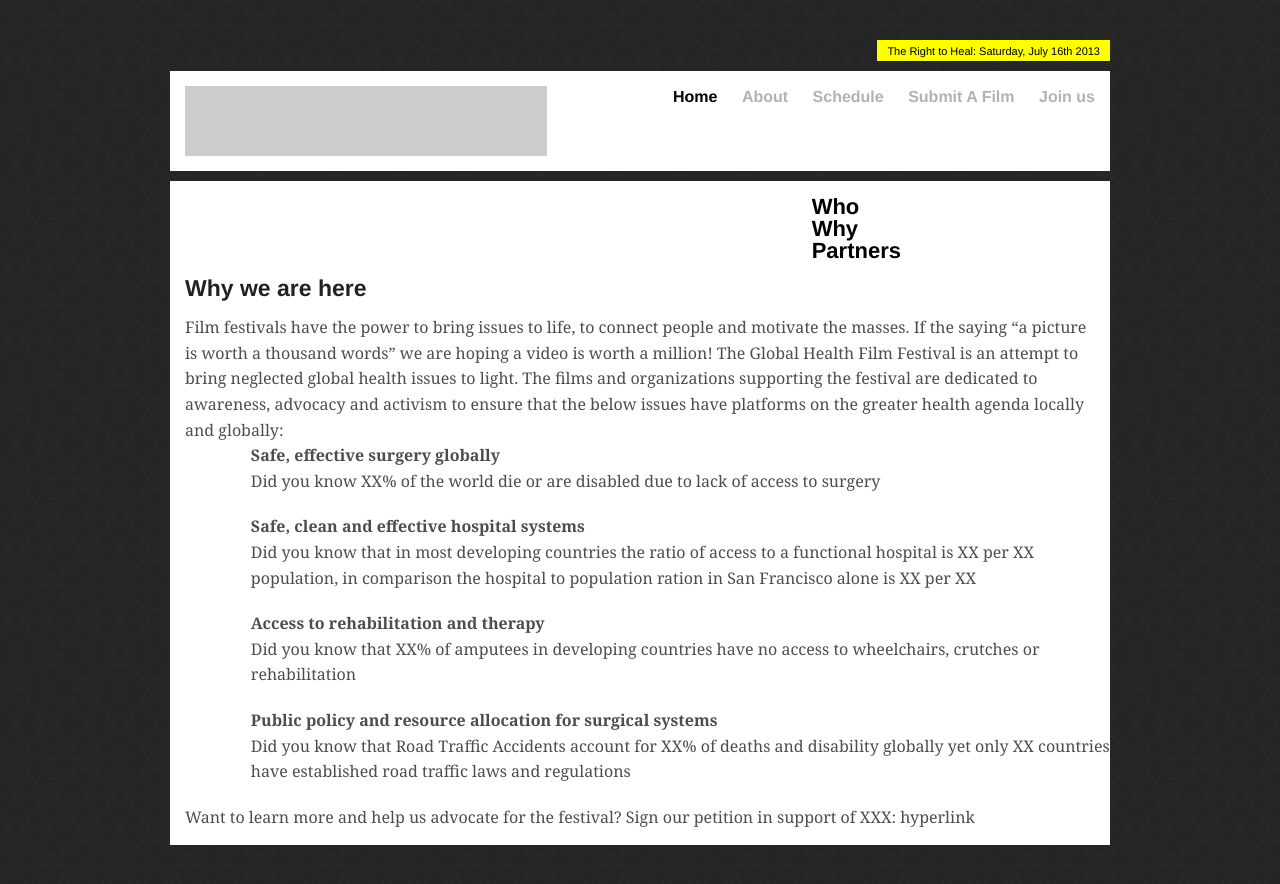
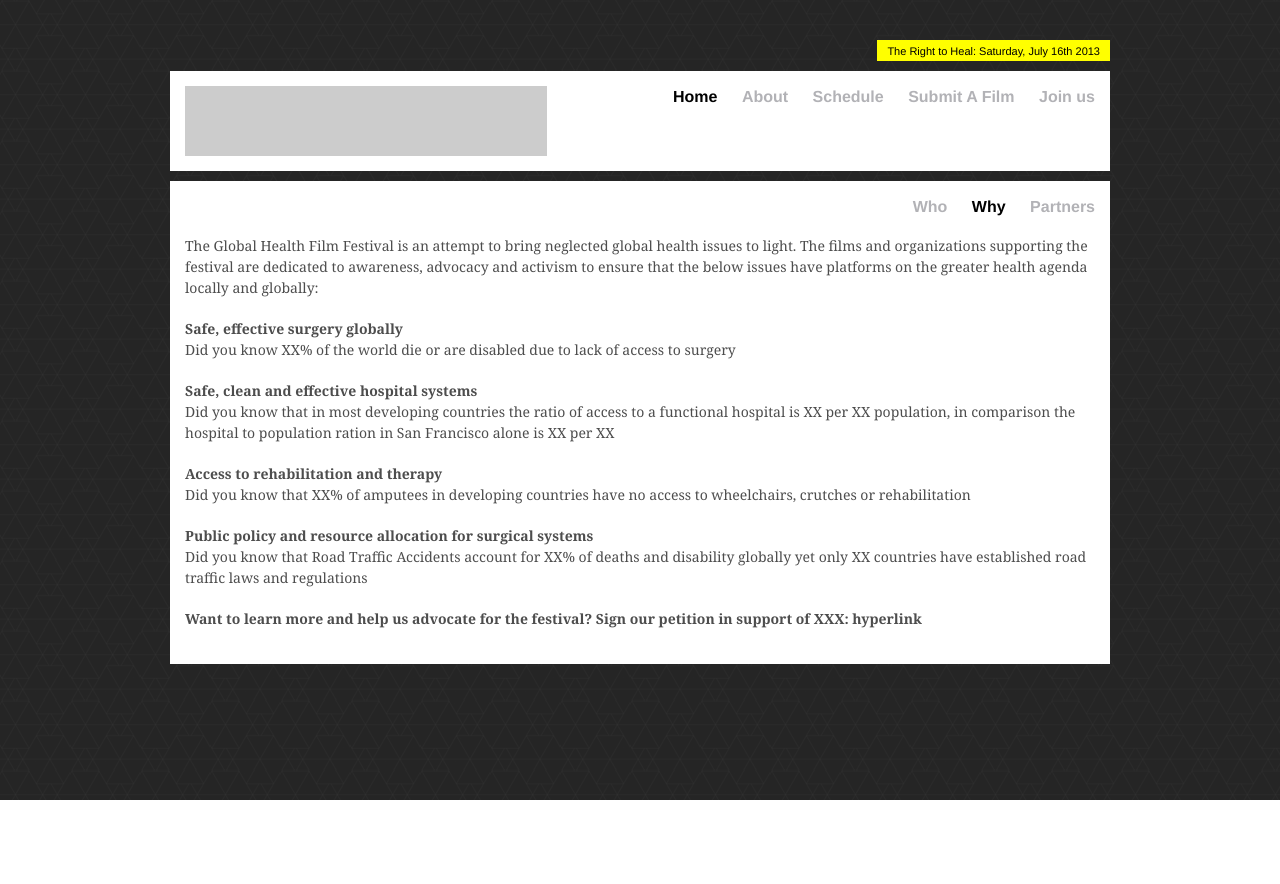
Before and after one commit to mwegenstein/GHFF, a plain HTML site: page app/why.html in a window 1280 px wide. After the commit the page ends 800 px from the top, so only its background shows below. Drawn offline with Linux system fonts and the light colour scheme.

Commit message:
updated styling for text heavy pages
make font color darker
charged font type

```diff
--- a/app/stylesheets/app.css
+++ b/app/stylesheets/app.css
@@ -21,14 +21,10 @@ a {
 	color: #fff;
 }
 
-h5 {
-	font-family: Georgia, "Times New Roman", Times, serif;
-
-}
 .small {
 	color: #3D3D3D;
 	font-family: Georgia, 'Times New Roman', Times, serif;
-	font-size: 12px;
+	font-size: 13px;
 }
 
 .link {
--- a/app/why.html
+++ b/app/why.html
@@ -52,79 +52,70 @@
 		</div>
 <body>
 		<div class="body row">
-			<div class="four columns offset-by-eight">
-				<div class="link">
-					<a href="who.html">Who</a>
+			<div class="twelve columns content-container">
+				<div class="row">
+					<div class="twelve columns">
+						<ul class="nav sub-nav">
+							<li class="nav-item">
+								<a href="who.html">Who</a>
+							</li>
+							<li class="nav-item active">
+								<a href="why.html">Why</a>
+							</li>
+							<li class="nav-item">
+								<a href="partners.html">Partners</a>
+							</li>
+						</ul>
+					</div>
 				</div>
-			</div>
-
-			<div class="four columns offset-by-eight">
-				<div class="link">
-					<a href="why.html">Why</a>
-				</div>
-			</div>
-			<div class="four columns offset-by-eight">
-				<div class="link">
-					<a href="partners.html">Partners</a>
-				</div>
-			</div>
-			<div class="twelve columns">
-				<div class="content">
-					<h4>Why we are here</h4>
-				</div>
-			</div>
-			<div class="vert-pad">
-				<div class="long-text">
+			<div class="row">
 					<div class="twelve columns">
-						<p>
-							Film festivals have the power to bring issues to life, to connect people and motivate the masses.  If the saying “a picture is worth a thousand words” we are hoping a video is worth a million!
-The Global Health Film Festival is an attempt to bring neglected global health issues to light.  The films and organizations supporting the festival are dedicated to awareness, advocacy and activism to ensure that the below issues have platforms on the greater health agenda locally and globally:
+						<p class="long-text">
+						The Global Health Film Festival is an attempt to bring neglected global health issues to light.  The films and organizations supporting the festival are dedicated to awareness, advocacy and activism to ensure that the below issues have platforms on the greater health agenda locally and globally:
 						</p>
 					</div>
-					<div class="row">
-						<div class="one columns"></div>
-						<div class="eleven columns">
-							<p class="strong">Safe, effective surgery globally</p>
-							<p>
+			</div>
+					<div class="row vert-pad">
+						<div class="twelve columns">
+							<p class="strong long-text">Safe, effective surgery globally</p>
+							<p class="long-text">
 								Did you know XX% of the world die or are disabled due to lack of access to surgery
 							</p>
 						</div>
 					</div>
-					<div class="row vert-pad">
-						<div class="one columns"></div>
-						<div class="eleven columns">
-							<p class="strong">Safe, clean and effective hospital systems</p>
-							<p>
+					<div class="row">
+						<div class="twelve columns">
+							<p class="strong long-text ">Safe, clean and effective hospital systems</p>
+							<p class="long-text">
 								Did you know that in most developing countries the ratio of access to a functional hospital is XX per XX population, in comparison the hospital to population ration in San Francisco alone is XX per XX
 							</p>
 						</div>
 					</div>
-					<div class="row">
-						<div class="one columns"></div>
-						<div class="eleven columns">
-							<p class="strong">Access to rehabilitation and therapy</p>
-							<p>
+					<div class="row vert-pad">
+						<div class="twelve columns">
+							<p class="strong long-text">Access to rehabilitation and therapy</p>
+							<p class="long-text">
 								Did you know that XX% of amputees in developing countries have no access to wheelchairs, crutches or rehabilitation
 							</p>
 						</div>
 					</div>
-					<div class="row vert-pad">
-						<div class="one columns"></div>
-						<div class="eleven columns">
-							<p class="strong">Public policy and resource allocation for surgical systems</p>
-							<p>
+					<div class="row">
+						<div class="twelve columns">
+							<p class="strong long-text">Public policy and resource allocation for surgical systems</p>
+							<p class="long-text">
 								Did you know that Road Traffic Accidents account for XX% of deaths and disability globally yet only XX countries have established road traffic laws and regulations
 							</p>
 						</div>
 					</div>
-					<div class="twelve columns">
-						<p>
+					<div class="row">
+					<div class="twelve columns vert-pad">
+						<p class="long-text strong">
 							Want to learn more and help us advocate for the festival?  Sign our petition in support of XXX: hyperlink
 						</p>
 					</div>
+					</div>
 				</div>
 			</div>
-		</div>
 		<script src="javascripts/jquery.js"></script>
 		<script src="javascripts/foundation.min.js"></script>
 		<script src="javascripts/app.js"></script>
```
Also changed, not shown: app/about.html (+20 -27 lines), app/index.html (+9 -5 lines), app/partners.html (+36 -24 lines), app/schedule.html (+31 -9 lines).
